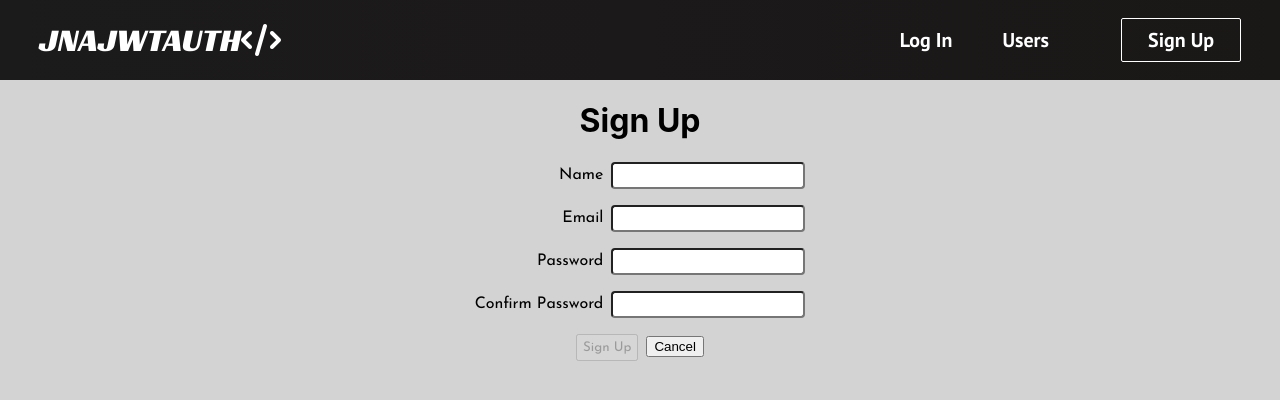
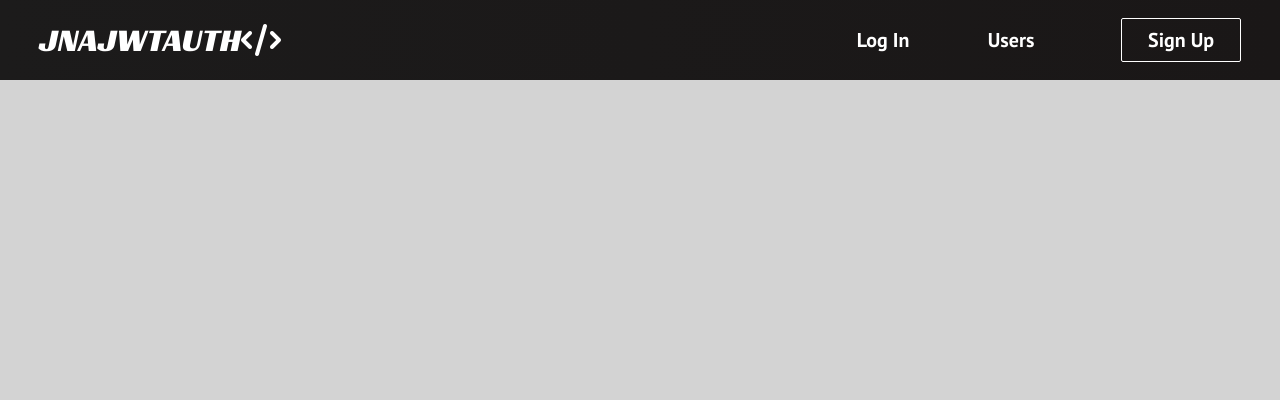
Before and after one commit to JohnnyMohawk/jwt-auth-starter, a React (Create React App) app: page /signup in a window 1280 px wide. Shown: the top 400 px of the page. Built offline with nearby package versions, Linux system fonts and the light colour scheme.

Commit message:
complete JNA JWT Auth template

```diff
--- a/src/components/MyButton/MyButton.css
+++ b/src/components/MyButton/MyButton.css
@@ -10,6 +10,7 @@
     cursor: pointer;
     font-family: 'PT Sans', sans-serif;
     /* font-family: 'Courier New', Courier, monospace; */
+    width: 120px;
 }
 
 .btn--primary {
--- a/src/components/NavBar/NavBar.css
+++ b/src/components/NavBar/NavBar.css
@@ -70,12 +70,14 @@
     color: #fff;
     display: flex;
     align-items: center;
+    justify-content: center;
     text-decoration: none;
     /* padding: 0.5rem 1rem; */
-    /* width: 50px; */
+    width: 100px;
     /* height: 100%; */
 
-    padding: 8px 20px;
+    padding: 8px;
+
 }
 
 .logSignButton {
@@ -161,7 +163,7 @@
     .nav-links {
         /* text-align: center;
         padding: 2rem; */
-        width: 100%;
+        width: 100px;
         /* display: table; */
         display: flex;
         justify-content: center;
@@ -219,22 +221,34 @@
     .nav-links-mobile {
         display: block;
         text-align: center;
-        margin-top: 2rem;
+        /* margin-top: 2rem; */
         border-radius: 4px;
         width: 70%;
         text-decoration: none;
         font-size: 1.5rem;
         background-color: transparent;
         color: #fff;
-        padding: 14px 20px;
-        border: 1px solid #fff;
+        padding: 14px 10px;
+        /* border: 1px solid #fff; */
         transition: all 0.3s ease-out;
         font-family: 'PT Sans', sans-serif;
+
+        margin-right: 0;
     }
 
     .nav-links-mobile:hover {
-        background: #fff;
+        /* background: #fff;
         color: #242424;
-        transition: 250ms;
+        transition: 250ms; */
     }
+
+    .nav-links {
+
+    }
+
+
+
+
+
+
 }
--- /dev/null
+++ b/src/components/SignUpModal/SignUpModal.css
@@ -0,0 +1,5 @@
+#modal-modal-title {
+    text-align: center;
+    margin-bottom: 10px;
+    font-family: 'PT Sans', sans-serif;
+}
--- a/src/components/SignUpModal/SignUpModal.jsx
+++ b/src/components/SignUpModal/SignUpModal.jsx
@@ -1,11 +1,12 @@
 import * as React from 'react';
 import Box from '@mui/material/Box';
 // import Button from '@mui/material/Button';
-// import Typography from '@mui/material/Typography';
+import Typography from '@mui/material/Typography';
 import Modal from '@mui/material/Modal';
 // import LoginForm from '../LoginForm/LoginForm';
 import { MyButton } from '../MyButton/MyButton';
 import SignupForm from '../SignupForm/SignupForm';
+import './SignUpModal.css'
 
 const style = {
   position: 'absolute',
@@ -34,10 +35,10 @@ export default function SignUpModal(props) {
         aria-describedby="modal-modal-description"
       >
         <Box sx={style}>
-          {/* <Typography id="modal-modal-title" variant="h6" component="h2">
-            Text in a modal
+          <Typography id="modal-modal-title" variant="h6" component="h2">
+            Sign Up
           </Typography>
-          <Typography id="modal-modal-description" sx={{ mt: 2 }}>
+          {/* <Typography id="modal-modal-description" sx={{ mt: 2 }}>
             Duis mollis, est non commodo luctus, nisi erat porttitor ligula.
           </Typography> */}
           {/* <LoginForm handleSignupOrLogin={props.handleSignupOrLogin} handleClose={handleClose} /> */}
--- a/src/components/SignupForm/SignupForm.jsx
+++ b/src/components/SignupForm/SignupForm.jsx
@@ -96,7 +96,7 @@ const SignupForm = (props) => {
       <div className={styles.inputContainer}>
         <button disabled={validForm} className={styles.button}>Sign Up</button>
         <Link to="/">
-          <button onClick={props.handleClose}>Cancel</button>
+          <button onClick={props.handleClose} className={styles.button}>Cancel</button>
         </Link>
       </div>
     </form>
--- a/src/pages/App/App.jsx
+++ b/src/pages/App/App.jsx
@@ -29,18 +29,18 @@ const App = () => {
 			<Route exact path='/'>
 				<Landing user={user} />
 			</Route>
-			<Route exact path='/signup'>
+			{/* <Route exact path='/signup'>
 				{user ?
 					<Redirect to='/' /> :
 					<Signup handleSignupOrLogin={handleSignupOrLogin}/>
 				}
-			</Route>
-			<Route exact path='/login'>
+			</Route> */}
+			{/* <Route exact path='/login'>
 				{user ?
 					<Redirect to='/' /> :
 					<Login handleSignupOrLogin={handleSignupOrLogin}/>
 				}
-			</Route>
+			</Route> */}
 			<Route exact path='/login-signup'>
 				{user ?
 					<Redirect to='/' /> :
```
